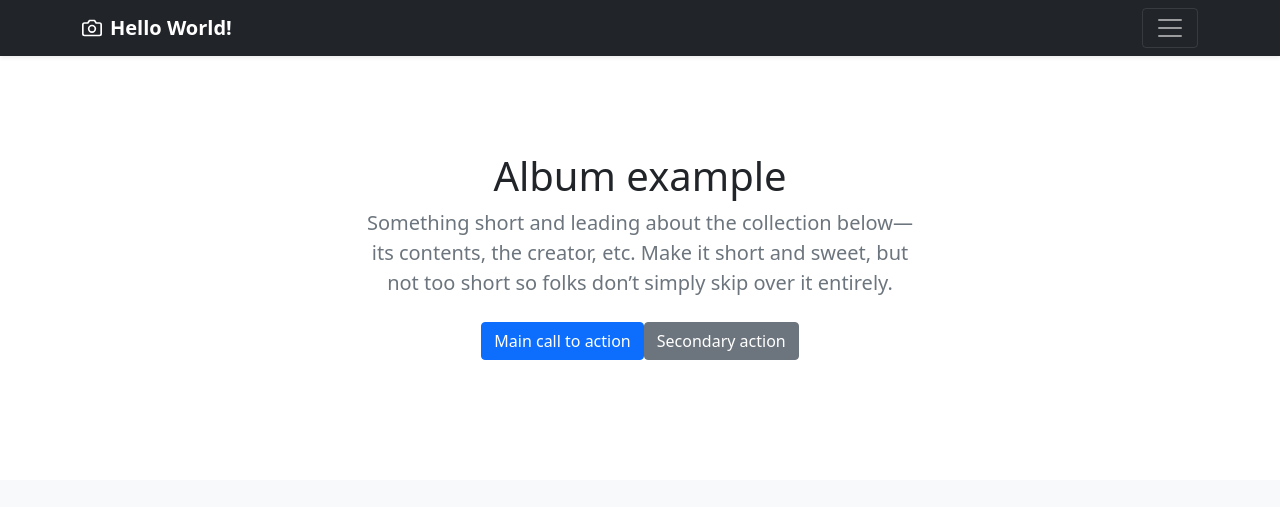
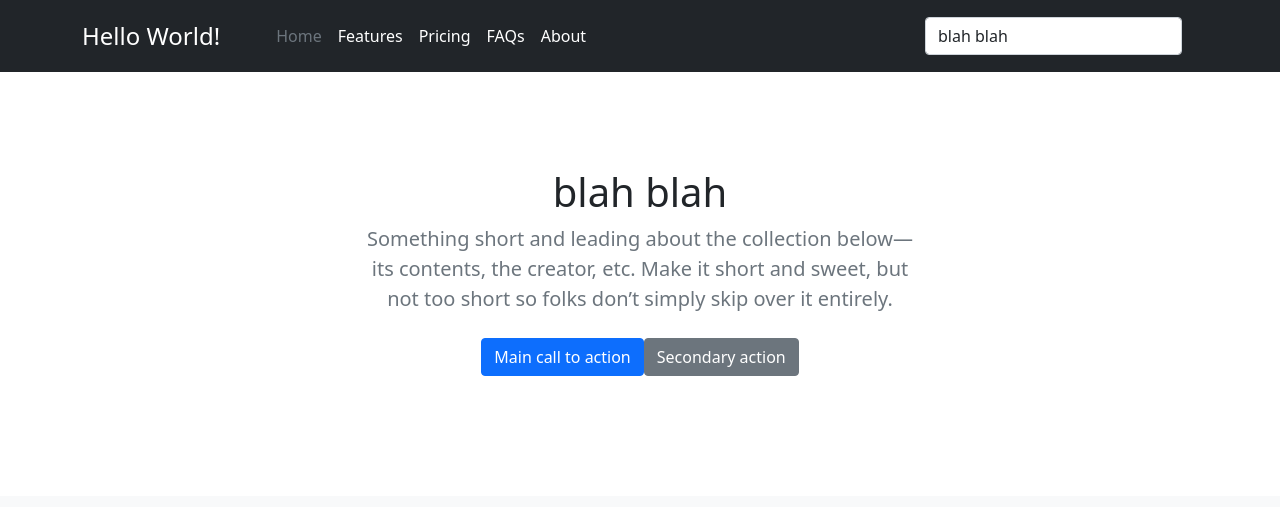
Before and after one commit to byCodeXp/EasyJs, a plain HTML site: page docs.html in a window 1280 px wide. Shown: the top 507 px of the page. Drawn offline with Linux system fonts and the light colour scheme.

Commit message:
make binding inputs two way

```diff
--- a/docs.html
+++ b/docs.html
@@ -22,34 +22,24 @@
 </head>
 <body>
 <div id="app">
-    <header>
-        <div class="collapse bg-dark" id="navbarHeader">
-            <div class="container">
-                <div class="row">
-                    <div class="col-sm-8 col-md-7 py-4">
-                        <h4 class="text-white">About</h4>
-                        <p class="text-muted">Add some information about the album below, the author, or any other background context. Make it a few sentences long so folks can pick up some informative tidbits. Then, link them off to some social networking sites or contact information.</p>
-                    </div>
-                    <div class="col-sm-4 offset-md-1 py-4">
-                        <h4 class="text-white">Contact</h4>
-                        <ul class="list-unstyled">
-                            <li><a href="#" class="text-white">Follow on Twitter</a></li>
-                            <li><a href="#" class="text-white">Like on Facebook</a></li>
-                            <li><a href="#" class="text-white">Email me</a></li>
-                        </ul>
-                    </div>
+    <header class="p-3 bg-dark text-white">
+        <div class="container">
+            <div class="d-flex flex-wrap align-items-center justify-content-center justify-content-lg-start">
+                <a href="/" class="d-flex align-items-center mb-2 mb-lg-0 text-white text-decoration-none fs-4">
+                    @->title
+                </a>
+                <ul class="nav col-12 col-lg-auto me-lg-auto mb-2 justify-content-center mb-md-0 ms-5">
+                    <li><a href="#" class="nav-link px-2 text-secondary">Home</a></li>
+                    <li><a href="#" class="nav-link px-2 text-white">Features</a></li>
+                    <li><a href="#" class="nav-link px-2 text-white">Pricing</a></li>
+                    <li><a href="#" class="nav-link px-2 text-white">FAQs</a></li>
+                    <li><a href="#" class="nav-link px-2 text-white">About</a></li>
+                </ul>
+                <div class="text-end">
+                    <form class="col-12 col-lg-auto mb-3 mb-lg-0 me-lg-3">
+                        <input id="search" bind="searchQuery" type="search" class="form-control form-control-dark" placeholder="Search..." aria-label="Search">
+                    </form>
                 </div>
-            </div>
-        </div>
-        <div class="navbar navbar-dark bg-dark shadow-sm">
-            <div class="container">
-                <a href="#" class="navbar-brand d-flex align-items-center">
-                    <svg xmlns="http://www.w3.org/2000/svg" width="20" height="20" fill="none" stroke="currentColor" stroke-linecap="round" stroke-linejoin="round" stroke-width="2" aria-hidden="true" class="me-2" viewBox="0 0 24 24"><path d="M23 19a2 2 0 0 1-2 2H3a2 2 0 0 1-2-2V8a2 2 0 0 1 2-2h4l2-3h6l2 3h4a2 2 0 0 1 2 2z"/><circle cx="12" cy="13" r="4"/></svg>
-                    <strong>@->title</strong>
-                </a>
-                <button class="navbar-toggler" type="button" data-bs-toggle="collapse" data-bs-target="#navbarHeader" aria-controls="navbarHeader" aria-expanded="false" aria-label="Toggle navigation">
-                    <span class="navbar-toggler-icon"></span>
-                </button>
             </div>
         </div>
     </header>
@@ -57,7 +47,7 @@
         <section class="py-5 text-center container">
             <div class="row py-lg-5">
                 <div class="col-lg-6 col-md-8 mx-auto">
-                    <h1 class="fw-light">Album example</h1>
+                    <h1 class="fw-light">@->searchQuery</h1>
                     <p class="lead text-muted">Something short and leading about the collection below—its contents, the creator, etc. Make it short and sweet, but not too short so folks don’t simply skip over it entirely.</p>
                     <p>
                         <a href="#" class="btn btn-primary my-2">Main call to action</a>
@@ -103,12 +93,9 @@
 <script src="js/core.js" charset="UTF-8"></script>
 <script>
     const App = new Easy({
-        title: "Hello World!"
+        title: "Hello World!",
+        searchQuery: "blah blah"
     });
-    // Just for test
-    // setInterval(() => {
-    //     App.data.title = Math.random()
-    // }, 1000)
 </script>
 </body>
 </html>
--- a/js/core.js
+++ b/js/core.js
@@ -1,7 +1,11 @@
 const debug = true;
 
-// query selector
-function _ (query) {
+
+/**
+ * @param query {string}
+ * @return {NodeListOf<*>|null|*}
+ */
+function $$(query) {
     if (!query) return null;
     if (query.includes('#')) {
         return document.querySelector(query);
@@ -128,7 +132,7 @@ function follow(delegate) {
 class Easy {
     constructor(data= {}) {
         // Get root dom element
-        this.root = _('#app');
+        this.root = $$('#app');
         if (!this.root) {
             log('#App is not found:\n (create div with id="app")', 'warn')
         }
@@ -157,10 +161,20 @@ class Easy {
 
         log('}\nEnd watching');
     }
+    compare() {
+
+    }
     mount(node) {
         const { tagName, props, children } = node;
 
         const newElement = document.createElement(tagName);
+
+        if (tagName === 'INPUT') {
+            if (props.hasOwnProperty('bind')) {
+                if (this.data.hasOwnProperty(props.bind))
+                newElement.setAttribute('value', this.data[props.bind]);
+            }
+        }
 
         for (const att in props) {
             newElement.setAttribute(att, props[att]);
@@ -171,6 +185,7 @@ class Easy {
                 continue;
             }
             if (typeof child === "string") {
+                // Parse reactive fields
                 if (child.indexOf('@->') === 0) {
                     const prop = child.replace('@->', '');
                     if (this.data.hasOwnProperty(prop)) {
@@ -188,3 +203,10 @@ class Easy {
         return newElement;
     }
 }
+
+document.addEventListener('keyup', function() {
+    const e = event.target;
+    if (e.attributes.hasOwnProperty('bind')) {
+        App.data[e.attributes.bind.value] = e.value;
+    }
+});
```
